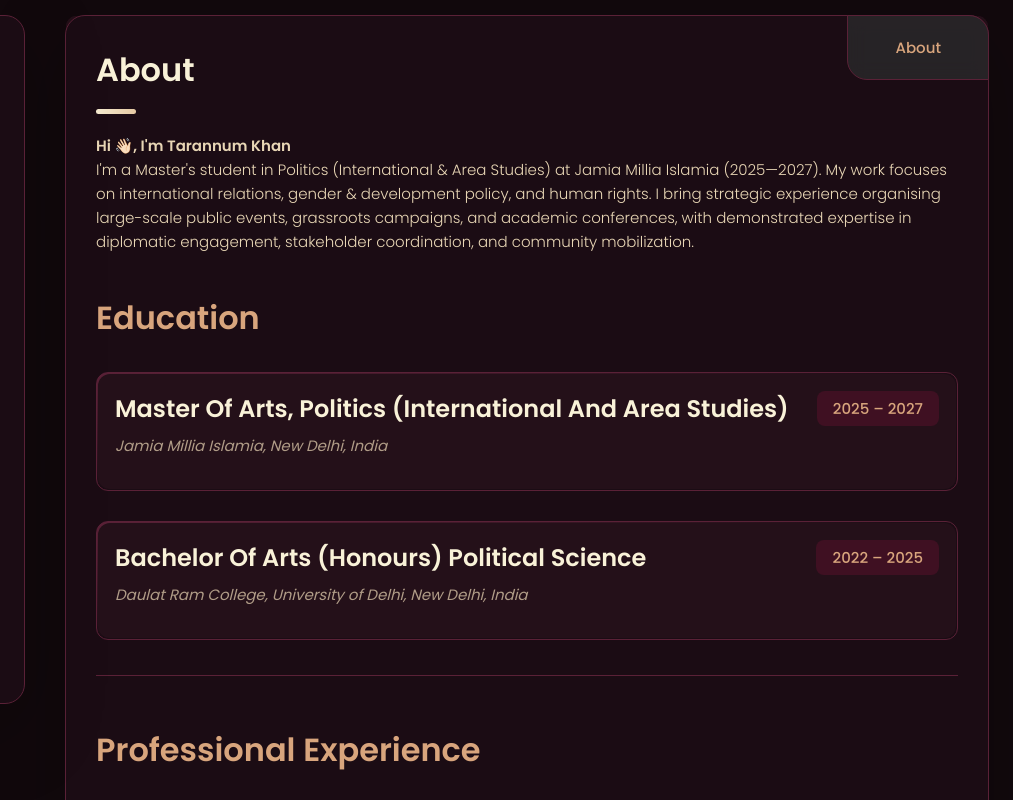
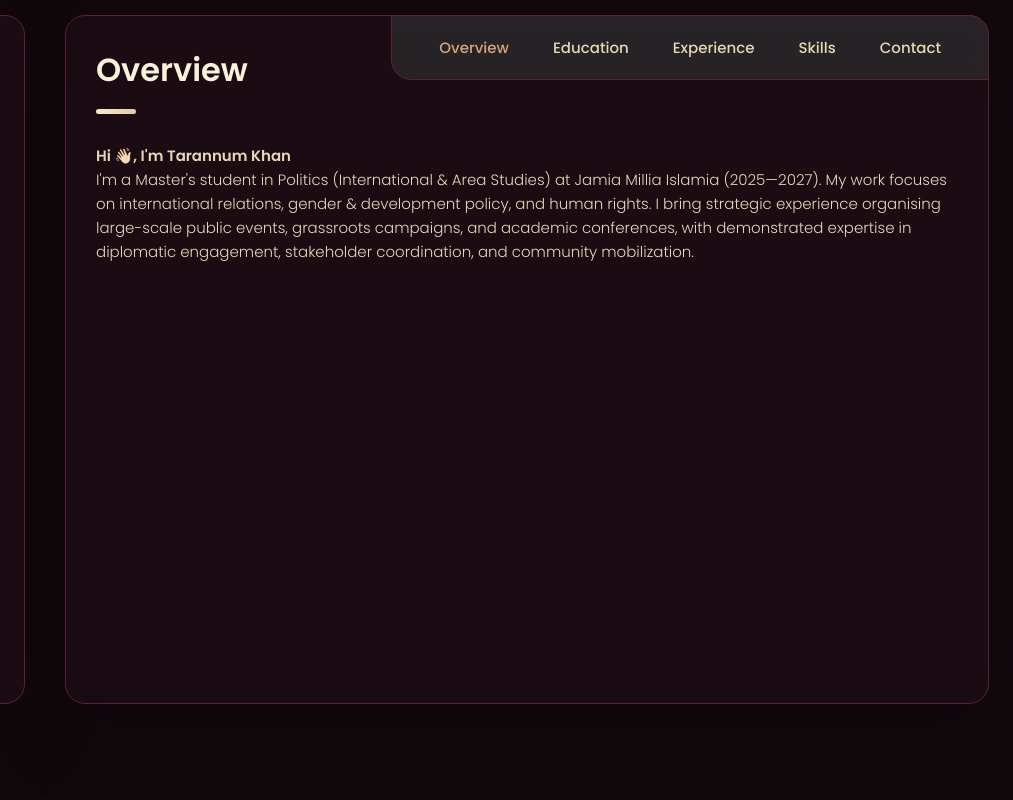
Before and after one commit to tarannumkhann25/tarannumkhann25.github.io, a plain HTML site: page index.html in a window 1280 px wide. Shown: the top 800 px of the page, 267-1280 px from the left. Drawn offline with nearby package versions, Linux system fonts and the light colour scheme.

Commit message:
split across different sections

```diff
--- a/index.html
+++ b/index.html
@@ -156,12 +156,24 @@
         <ul class="navbar-list">
 
           <li class="navbar-item">
-            <button class="navbar-link active" data-nav-link>About</button>
+            <button class="navbar-link active" data-nav-link>Overview</button>
           </li>
 
-          <!-- <li class="navbar-item">
+          <li class="navbar-item">
+            <button class="navbar-link" data-nav-link>Education</button>
+          </li>
+
+          <li class="navbar-item">
+            <button class="navbar-link" data-nav-link>Experience</button>
+          </li>
+
+          <li class="navbar-item">
+            <button class="navbar-link" data-nav-link>Skills</button>
+          </li>
+
+          <li class="navbar-item">
             <button class="navbar-link" data-nav-link>Contact</button>
-          </li> -->
+          </li>
 
         </ul>
 
@@ -172,10 +184,10 @@
         - #ABOUT
       -->
 
-      <article class="interests  active" data-page="about">
+      <article class="overview active" data-page="overview">
 
         <header>
-          <h2 class="h2 article-title">About</h2>
+          <h2 class="h2 article-title">Overview</h2>
         </header>
 
         <section class="interests-text">
@@ -183,10 +195,15 @@
           <p class="hero-subtitle">I'm a Master's student in Politics (International & Area Studies) at Jamia Millia Islamia (2025—2027). My work focuses on international relations, gender & development policy, and human rights. I bring strategic experience organising large-scale public events, grassroots campaigns, and academic conferences, with demonstrated expertise in diplomatic engagement, stakeholder coordination, and community mobilization.</p>
         </section>
 
-        <!-- Education Section -->
+      </article>
+
+      <article class="education" data-page="education">
+
+        <header>
+          <h2 class="h2 article-title">Education</h2>
+        </header>
+
         <section class="resume-section">
-          <h3 class="h3 resume-section-title">Education</h3>
-
           <div class="resume-item">
             <div class="resume-header">
               <h4 class="h4 resume-title">Master of Arts, Politics (International and Area Studies)</h4>
@@ -202,13 +219,17 @@
             </div>
             <p class="resume-subtitle">Daulat Ram College, University of Delhi, New Delhi, India</p>
           </div>
-
         </section>
 
-        <!-- Professional Experience Section -->
+      </article>
+
+      <article class="experience" data-page="experience">
+
+        <header>
+          <h2 class="h2 article-title">Experience</h2>
+        </header>
+
         <section class="resume-section">
-          <h3 class="h3 resume-section-title">Professional Experience</h3>
-
           <div class="resume-item">
             <div class="resume-header">
               <h4 class="h4 resume-title">Protocol Team Member</h4>
@@ -272,10 +293,8 @@
               <li>Contributed to the continuity of hospital operations during the pandemic.</li>
             </ul>
           </div>
-
         </section>
 
-        <!-- Positions of Responsibility Section -->
         <section class="resume-section">
           <h3 class="h3 resume-section-title">Positions of Responsibility</h3>
 
@@ -301,13 +320,17 @@
               <span class="responsibility-date">November 2022 – July 2023</span>
             </li>
           </ul>
-
         </section>
 
-        <!-- Skills, Languages & Interests Section -->
+      </article>
+
+      <article class="skills" data-page="skills">
+
+        <header>
+          <h2 class="h2 article-title">Skills</h2>
+        </header>
+
         <section class="resume-section">
-          <h3 class="h3 resume-section-title">Skills & Languages</h3>
-
           <div class="skills-subsection">
             <h4 class="h4 skills-subtitle">Languages</h4>
             <div class="skills-list">
@@ -336,7 +359,6 @@
               <span class="skill-tag">Human Rights</span>
             </div>
           </div>
-
         </section>
 
       </article>
```
